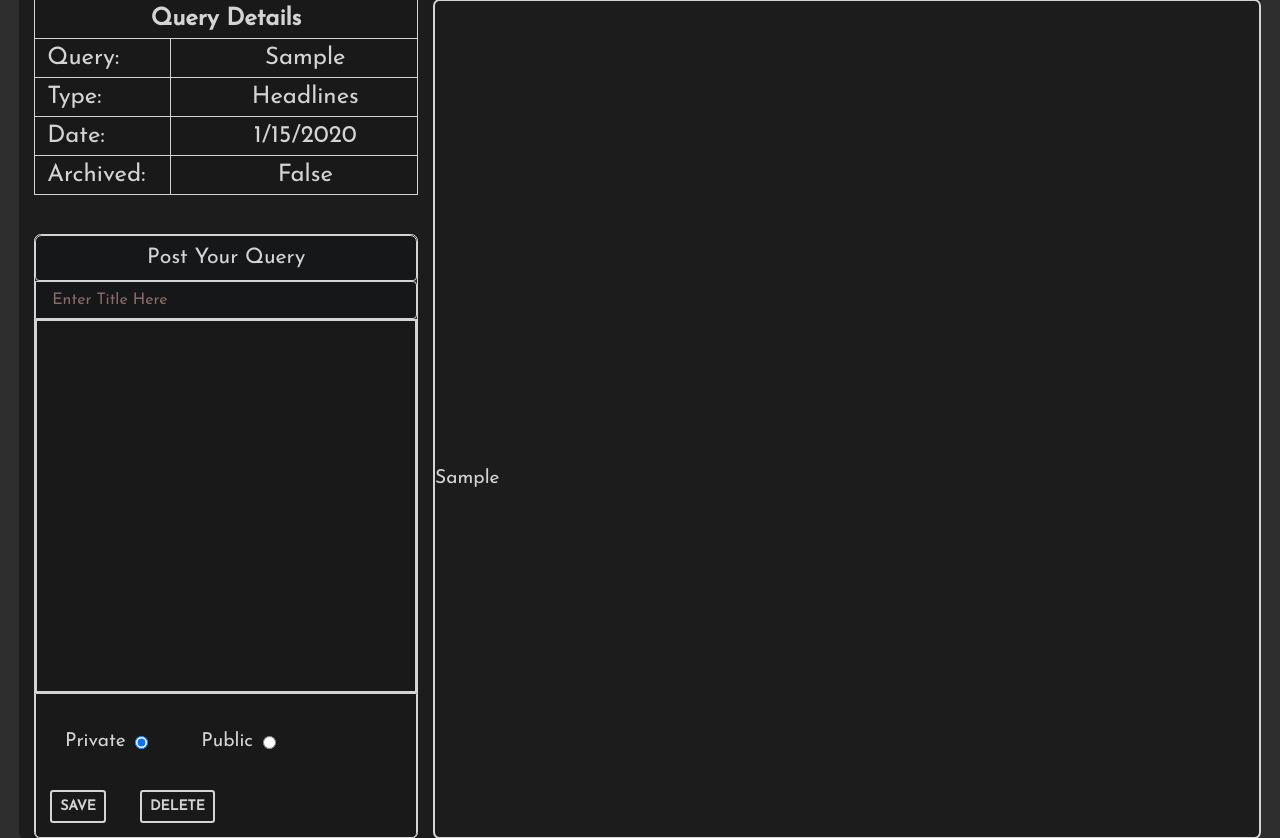
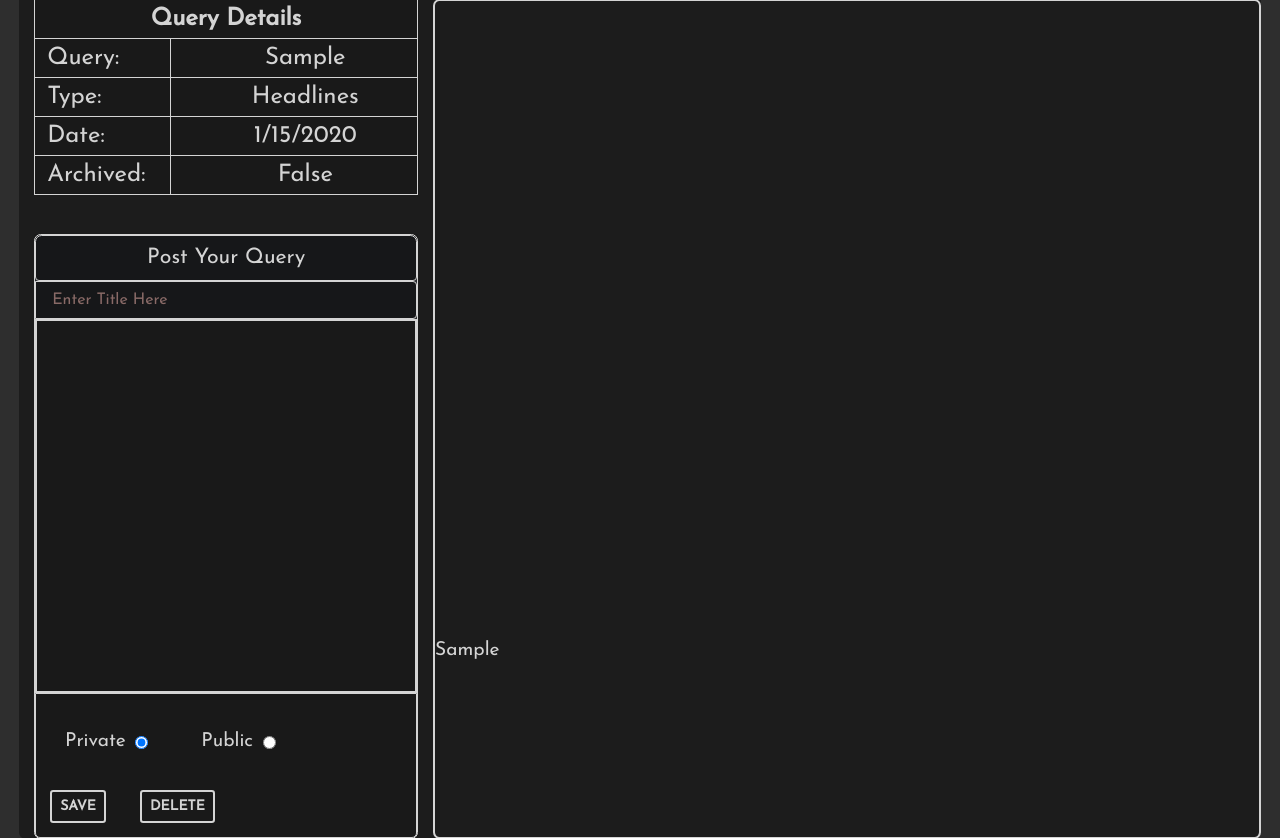
Before and after one commit to yc5424tl/geodjango_news_map, a Django app: page /query/view/1 in a window 1280 px wide. Shown: the part 289-1127 px from the top of the page. Run offline with Django 3.2, Linux system fonts and the light colour scheme; a user stored in the database is signed in; tables that the repository leaves empty hold one stand-in row (values such as "Sample post"); grey boxes marked "Sample" are stand-in pictures; some libraries are stand-ins or nearby versions; some web fonts are replaced.

Commit message:
modified view_sources style along with root

```diff
--- a/geodjango_news_map_web/static/css/view_query.css
+++ b/geodjango_news_map_web/static/css/view_query.css
@@ -513,24 +513,23 @@ input.form-control.view-query::placeholder {
     margin: 1em 0 0 0;
     border: 2pt solid var(--main-light);
     border-radius: 5pt;
-    display: flex;
     align-content: center;
 }
 
 #view-query-iframe-div {
     overflow: hidden;
     position: relative;
-    /*width: 100%;*/
-    /*height: auto;*/
+    width: 100%;
+    height: auto;
     padding: 0;
     margin: 0;
 
 }
 
 #view-query-iframe-div > iframe {
-    position: absolute;
+  /*  position: absolute;
     top: 0;
-    left: 0;
+    left: 0;*/
     width: 100%;
     height: 100%;
     border: 0;
--- a/templates/general/view_query.html
+++ b/templates/general/view_query.html
@@ -116,7 +116,7 @@
 {#                </div>#}
 {#            </div>#}
             <div class="col-sm-12 col-xl-8" id="view-query-iframe-container">
-                <div class="embed-responsive embed-responsive-16by9 id="view-query-iframe-div">
+                <div class="embed-responsive embed-responsive-16by9" id="view-query-iframe-div">
                     {{ choro_map|safe }}
                 </div>
             </div>
```
